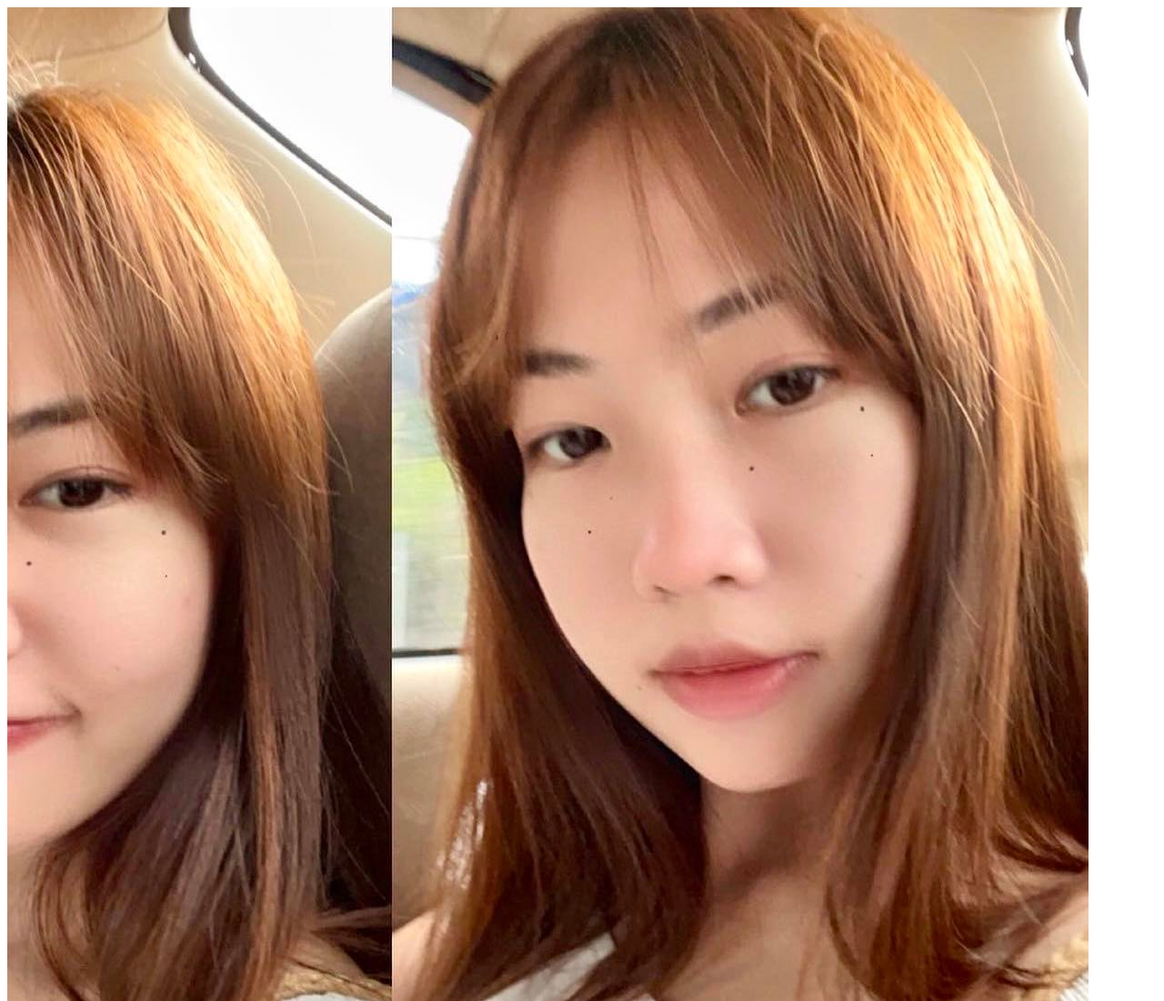
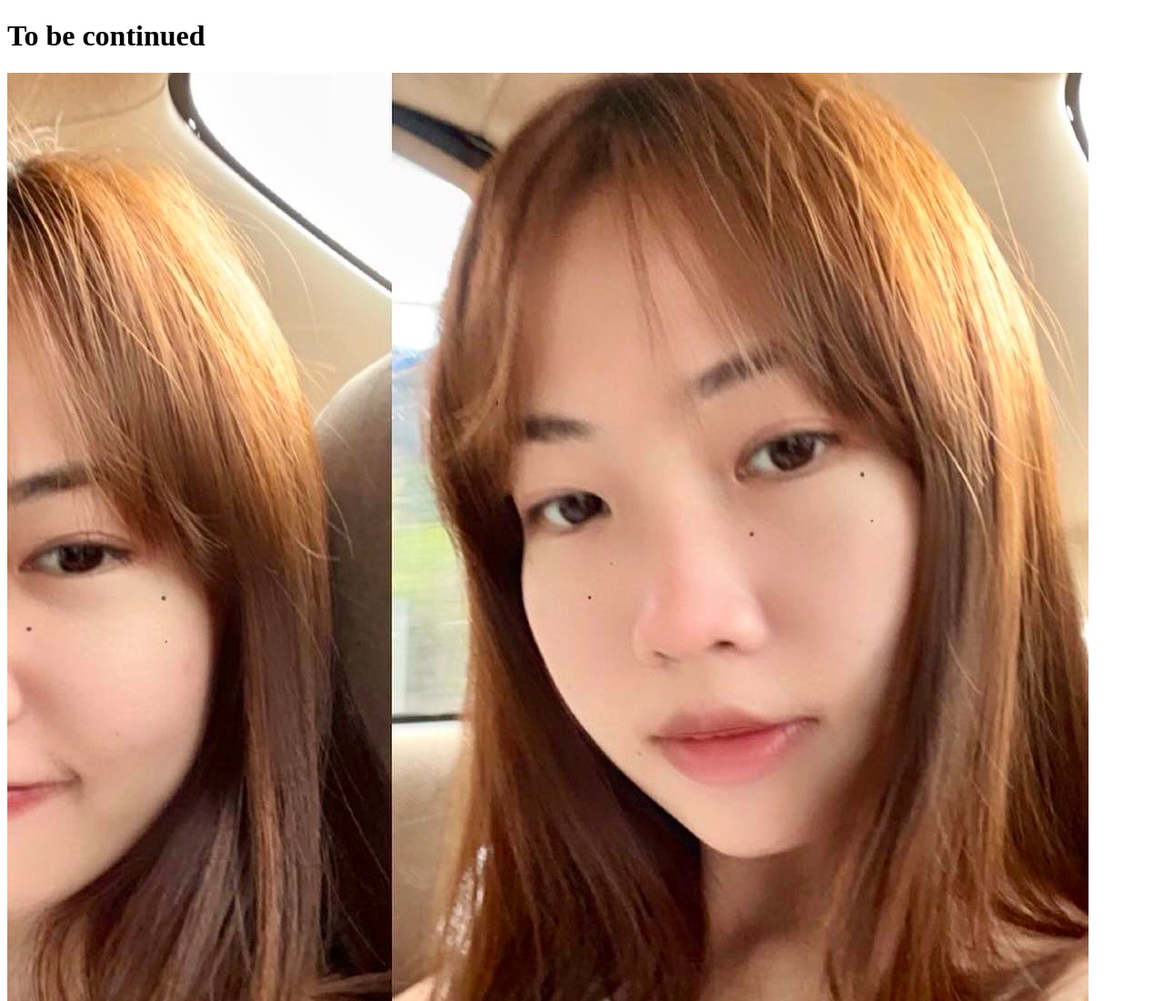
Before and after one commit to yadalaa/lab03, a plain HTML site: page index.html in a window 1280 px wide. Shown: the top 1100 px of the page at 91% size. Drawn offline with Linux system fonts and the light colour scheme.

Commit message:
add to be continued

```diff
--- a/index.html
+++ b/index.html
@@ -7,6 +7,7 @@
     <title>Document</title>
 </head>
 <body>
+    <h1>To be continued</h1>
     <img src="nckm.jpg">
 </body>
 </html>
```
